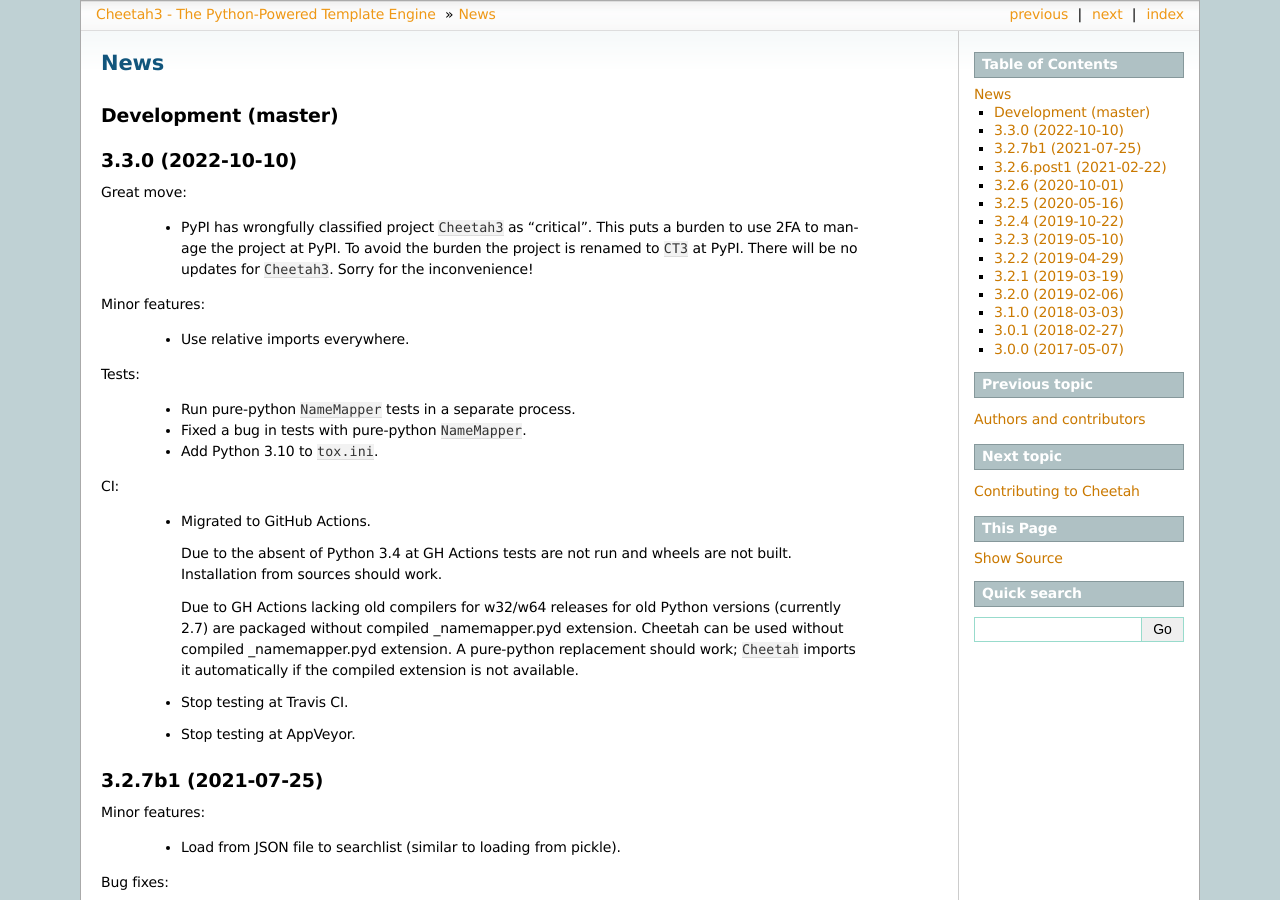
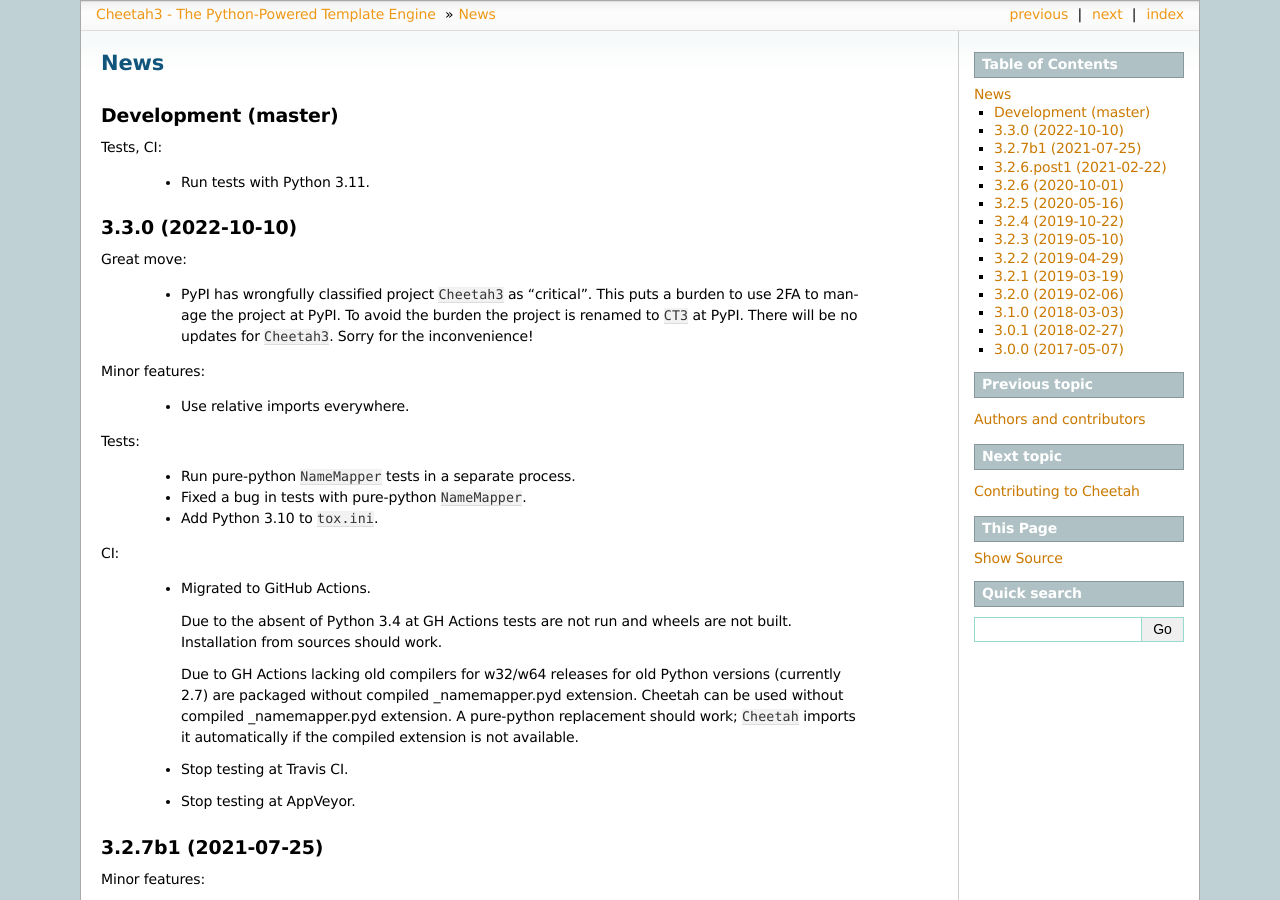
Before and after one commit to CheetahTemplate3/cheetah3, a Sphinx documentation site: the page built from docs/news.rst, in a window 1280 px wide and 900 px high. Built offline with Sphinx 7.4.7, drawn with Linux system fonts in a browser that asks for light colours; pages that are not in the unit, such as notebooks, are missing from menus.

Commit message:
Tests, CI: Run tests with Python 3.11

```diff
--- a/SetupConfig.py
+++ b/SetupConfig.py
@@ -59,6 +59,7 @@ classifiers = [line.strip() for line in '''\
   Programming Language :: Python :: 3.8
   Programming Language :: Python :: 3.9
   Programming Language :: Python :: 3.10
+  Programming Language :: Python :: 3.11
   Topic :: Internet :: WWW/HTTP
   Topic :: Internet :: WWW/HTTP :: Dynamic Content
   Topic :: Internet :: WWW/HTTP :: Site Management
--- a/docs/news.rst
+++ b/docs/news.rst
@@ -3,6 +3,10 @@ News
 
 Development (master)
 --------------------
+
+Tests, CI:
+
+  - Run tests with Python 3.11.
 
 3.3.0 (2022-10-10)
 ------------------
```
Also changed, not shown: 3 other files.
